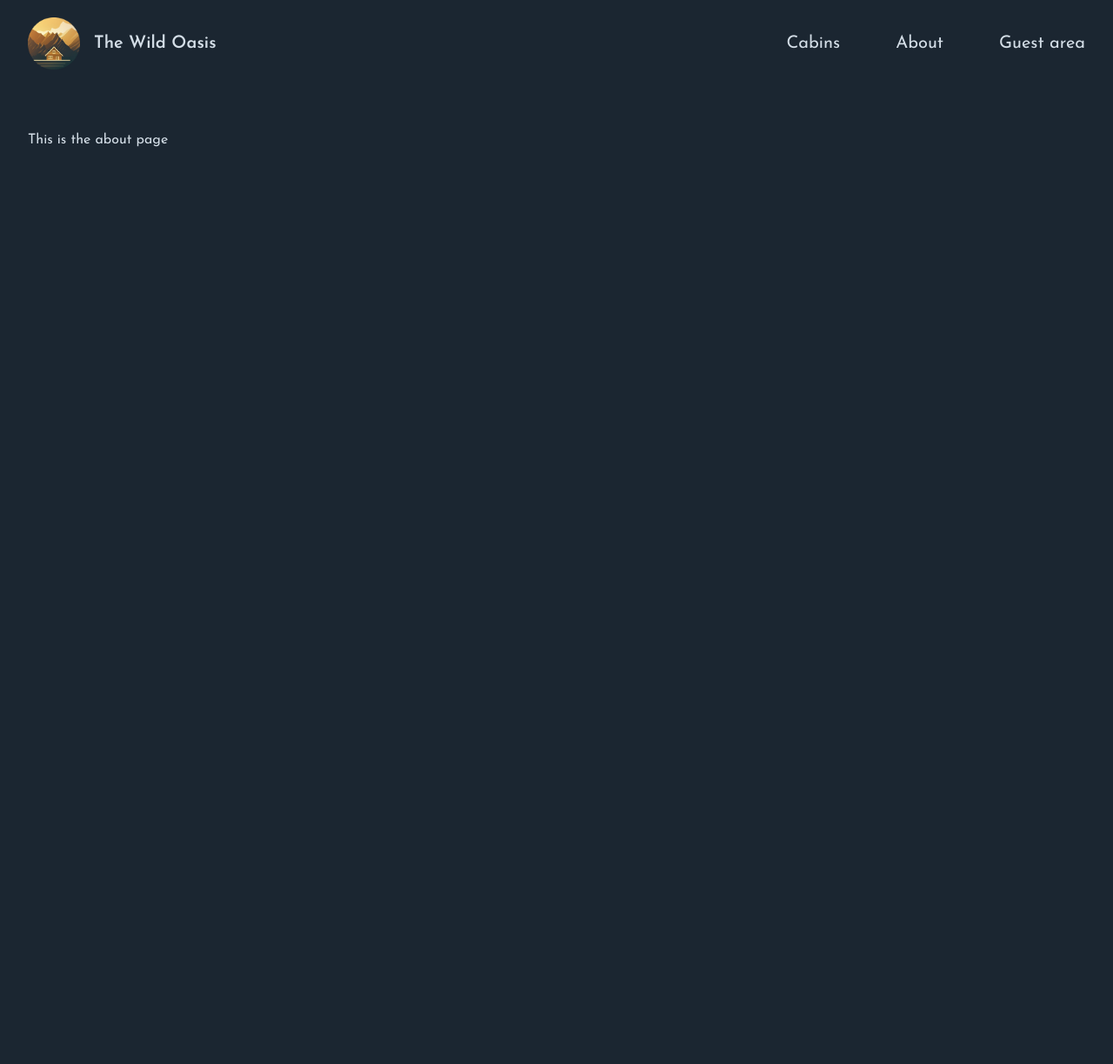
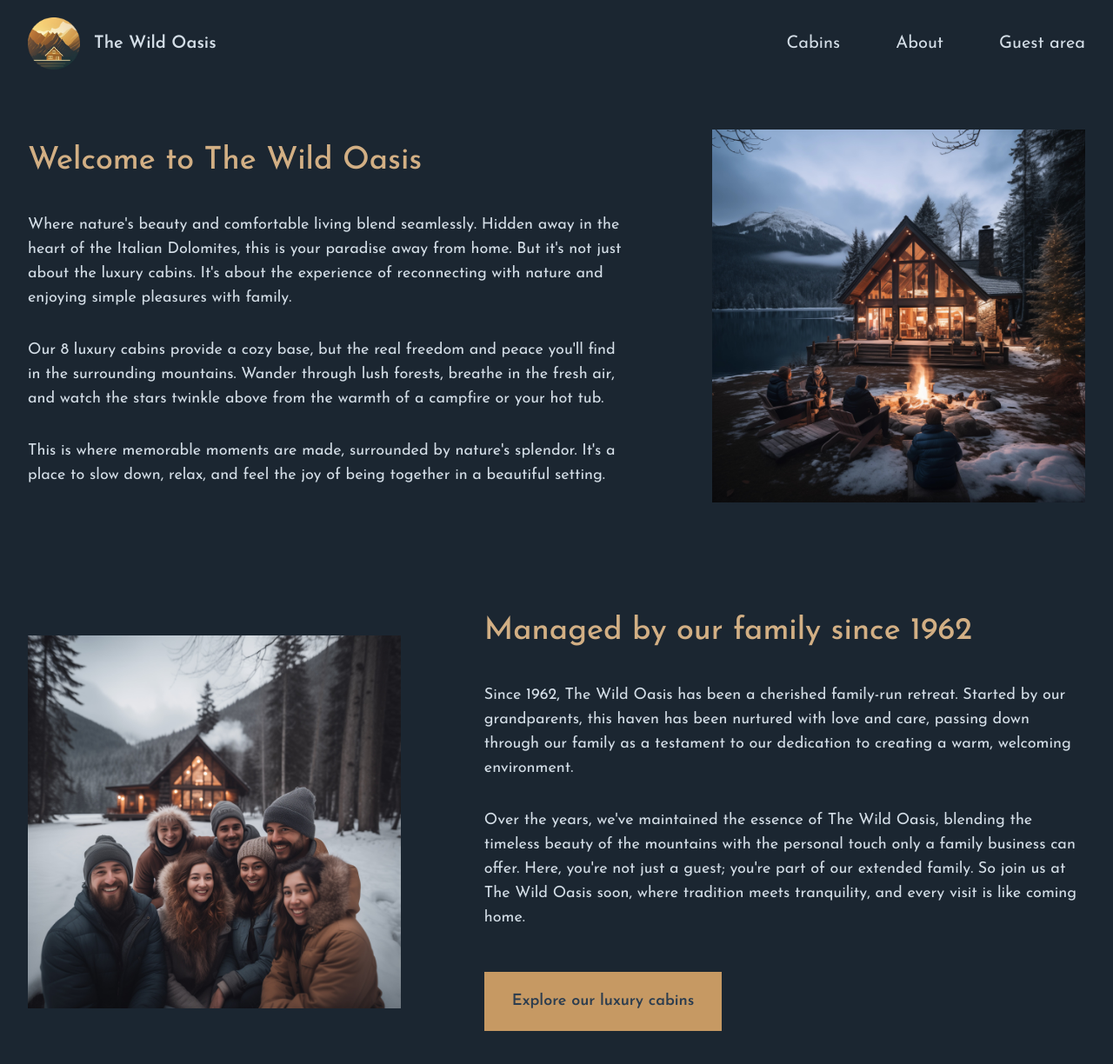
Before and after one commit to shakib97itis/the-wild-embrace-website, a Next.js app: page /about in a window 1280 px wide. Shown: the top 1224 px of the page at 87% size. Before the commit the page ends 800 px from the top, so only its background shows below. Built offline with nearby package versions, Linux system fonts and the light colour scheme.

Commit message:
About page layout and content.

```diff
--- a/app/about/page.js
+++ b/app/about/page.js
@@ -1,13 +1,88 @@
+import Image from 'next/image';
+import image1 from '@/public/about-1.jpg';
+import image2 from '@/public/about-2.jpg';
+
 export const metadata = {
   title: 'About',
 };
 
-const Page = () => {
+export default function Page() {
   return (
-    <div>
-      <h1>This is the about page</h1>
+    <div className="grid grid-cols-5 gap-x-24 gap-y-32 text-lg items-center">
+      <div className="col-span-3">
+        <h1 className="text-4xl mb-10 text-accent-400 font-medium">
+          Welcome to The Wild Oasis
+        </h1>
+
+        <div className="space-y-8">
+          <p>
+            Where nature&apos;s beauty and comfortable living blend seamlessly.
+            Hidden away in the heart of the Italian Dolomites, this is your
+            paradise away from home. But it&apos;s not just about the luxury
+            cabins. It&apos;s about the experience of reconnecting with nature
+            and enjoying simple pleasures with family.
+          </p>
+          <p>
+            Our 8 luxury cabins provide a cozy base, but the real freedom and
+            peace you&apos;ll find in the surrounding mountains. Wander through
+            lush forests, breathe in the fresh air, and watch the stars twinkle
+            above from the warmth of a campfire or your hot tub.
+          </p>
+          <p>
+            This is where memorable moments are made, surrounded by
+            nature&apos;s splendor. It&apos;s a place to slow down, relax, and
+            feel the joy of being together in a beautiful setting.
+          </p>
+        </div>
+      </div>
+
+      <div className="col-span-2">
+        <Image
+          src={image1}
+          alt="Family sitting around a fire pit in front of cabin"
+        />
+      </div>
+
+      <div className="col-span-2 relative aspect-square">
+        <Image
+          fill
+          src="/about-2.jpg"
+          alt="Family that manages The Wild Oasis"
+          className="object-cover"
+        />
+      </div>
+
+      <div className="col-span-3">
+        <h1 className="text-4xl mb-10 text-accent-400 font-medium">
+          Managed by our family since 1962
+        </h1>
+
+        <div className="space-y-8">
+          <p>
+            Since 1962, The Wild Oasis has been a cherished family-run retreat.
+            Started by our grandparents, this haven has been nurtured with love
+            and care, passing down through our family as a testament to our
+            dedication to creating a warm, welcoming environment.
+          </p>
+          <p>
+            Over the years, we&apos;ve maintained the essence of The Wild Oasis,
+            blending the timeless beauty of the mountains with the personal
+            touch only a family business can offer. Here, you&apos;re not just a
+            guest; you&apos;re part of our extended family. So join us at The
+            Wild Oasis soon, where tradition meets tranquility, and every visit
+            is like coming home.
+          </p>
+
+          <div>
+            <a
+              href="/cabins"
+              className="inline-block mt-4 bg-accent-500 px-8 py-5 text-primary-800 text-lg font-semibold hover:bg-accent-600 transition-all"
+            >
+              Explore our luxury cabins
+            </a>
+          </div>
+        </div>
+      </div>
     </div>
   );
-};
-
-export default Page;
+}
```
